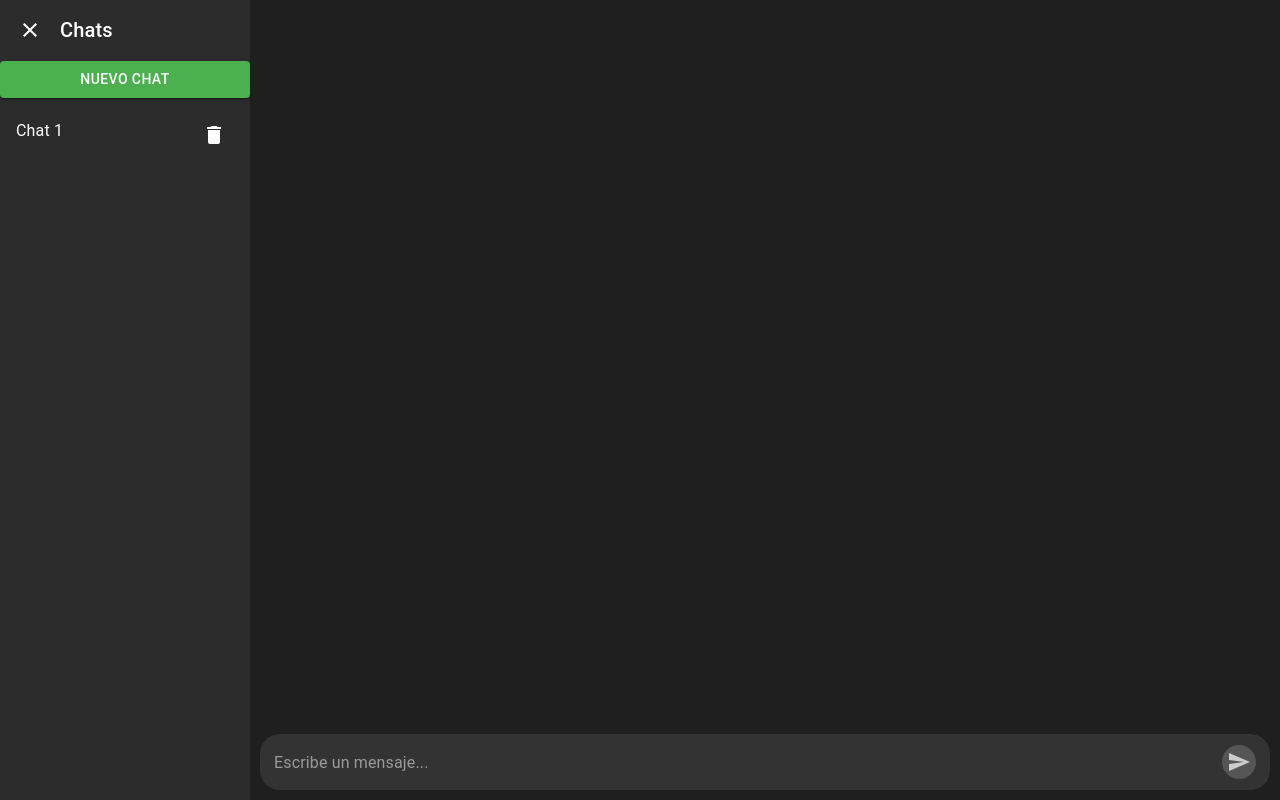
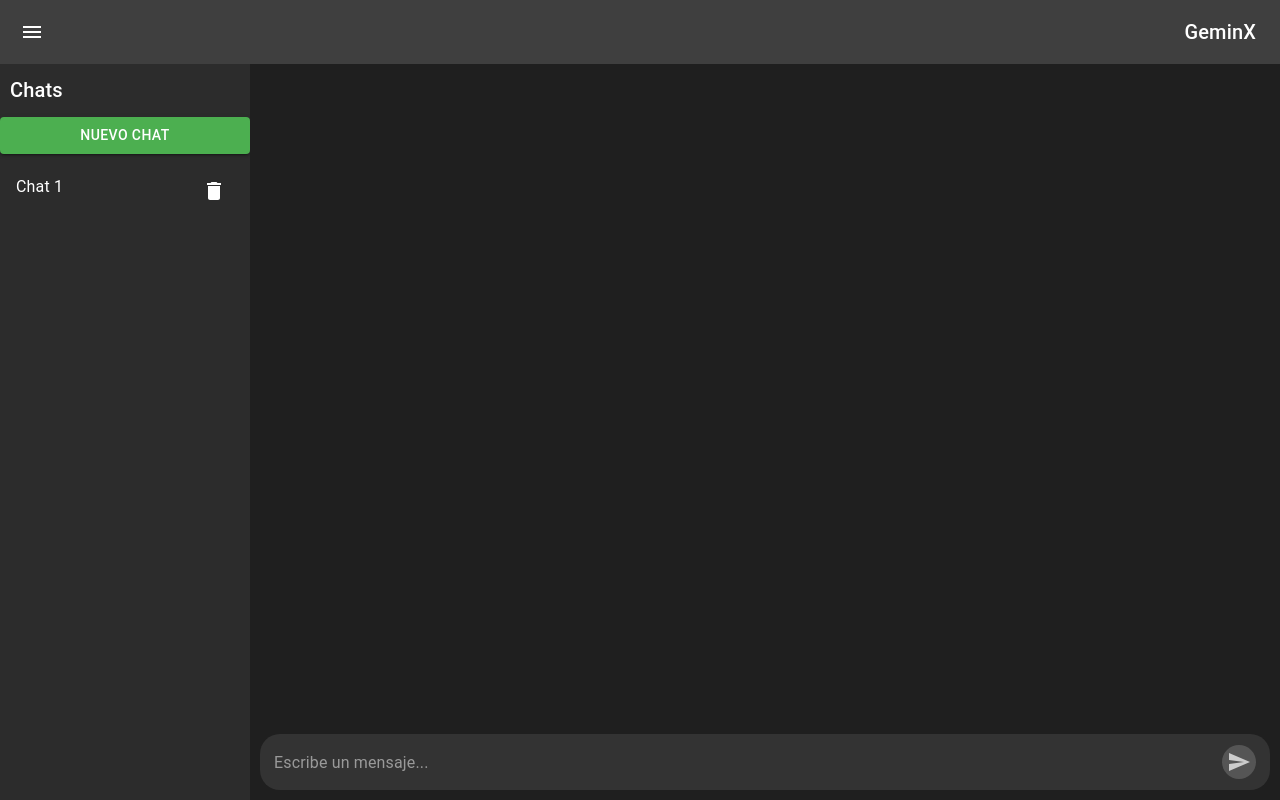
Before and after one commit to alessjh-dev/app-chat-web, a React (Vite) app: page / in a window 1280 px wide. Built offline with nearby package versions, Linux system fonts and the light colour scheme.

Commit message:
ADD: se agrega header

```diff
--- a/src/App.tsx
+++ b/src/App.tsx
@@ -2,6 +2,7 @@ import React, { useState, useEffect } from 'react';
 import { Box, CssBaseline, ThemeProvider } from '@mui/material';
 import ChatSidebar from './ChatSidebar';
 import ChatWindow from './ChatWindow';
+import Header from './Header';
 import theme from './theme';
 
 interface Message {
@@ -19,6 +20,7 @@ interface Chat {
 const App: React.FC = () => {
   const [chats, setChats] = useState<Chat[]>([]);
   const [selectedChatId, setSelectedChatId] = useState<number | null>(null);
+  const [isSidebarOpen, setIsSidebarOpen] = useState<boolean>(true);
 
   useEffect(() => {
     const storedChats = localStorage.getItem('chats');
@@ -72,15 +74,28 @@ const App: React.FC = () => {
     }
   };
 
+  const toggleSidebar = () => {
+    setIsSidebarOpen(!isSidebarOpen);
+  };
+
   const selectedChat = chats.find(chat => chat.id === selectedChatId) || null;
 
   return (
     <ThemeProvider theme={theme}>
       <CssBaseline />
-      <Box sx={{ display: 'flex', height: '100vh', position: 'relative' }}>
-        <ChatSidebar chats={chats} onSelectChat={handleSelectChat} onNewChat={handleNewChat} onDeleteChat={handleDeleteChat} />
-        <Box sx={{ flex: 1 }}>
-          <ChatWindow chat={selectedChat} onSendMessage={handleSendMessage} />
+      <Box sx={{ display: 'flex', flexDirection: 'column', height: '100vh', overflow: 'hidden' }}>
+        <Header toggleSidebar={toggleSidebar} />
+        <Box sx={{ display: 'flex', flex: 1 }}>
+          <ChatSidebar
+            chats={chats}
+            onSelectChat={handleSelectChat}
+            onNewChat={handleNewChat}
+            onDeleteChat={handleDeleteChat}
+            isOpen={isSidebarOpen}
+          />
+          <Box sx={{ flex: 1, display: 'flex', flexDirection: 'column', height: 'calc(100vh - 64px)' }}>
+            <ChatWindow chat={selectedChat} onSendMessage={handleSendMessage} />
+          </Box>
         </Box>
       </Box>
     </ThemeProvider>
--- a/src/ChatSidebar.tsx
+++ b/src/ChatSidebar.tsx
@@ -1,28 +1,22 @@
-import React, { useState } from 'react';
-import { Box, List, ListItem, ListItemText, Button, Typography, Divider, IconButton } from '@mui/material';
-import MenuIcon from '@mui/icons-material/Menu';
-import CloseIcon from '@mui/icons-material/Close';
+import React from 'react';
+import { Box, List, ListItem, ListItemText, Button, Typography, Divider, IconButton, Tooltip, Badge } from '@mui/material';
 import DeleteIcon from '@mui/icons-material/Delete';
+import AddIcon from '@mui/icons-material/Add';
 
 interface ChatSidebarProps {
   chats: { id: number; title: string; lastMessage: string }[];
   onSelectChat: (id: number) => void;
   onNewChat: () => void;
   onDeleteChat: (id: number) => void;
+  isOpen: boolean;
 }
 
-const ChatSidebar: React.FC<ChatSidebarProps> = ({ chats, onSelectChat, onNewChat, onDeleteChat }) => {
-  const [isOpen, setIsOpen] = useState(true);
-
-  const toggleSidebar = () => {
-    setIsOpen(!isOpen);
-  };
-
+const ChatSidebar: React.FC<ChatSidebarProps> = ({ chats, onSelectChat, onNewChat, onDeleteChat, isOpen }) => {
   return (
     <Box
       sx={{
         width: isOpen ? '250px' : { xs: '0', md: '60px' },
-        height: '100vh',
+        height: '100%',
         backgroundColor: '#2c2c2c',
         color: '#fff',
         transition: 'width 0.3s',
@@ -34,25 +28,20 @@ const ChatSidebar: React.FC<ChatSidebarProps> = ({ chats, onSelectChat, onNewCha
         overflow: 'hidden',
       }}
     >
-      <Box sx={{ display: 'flex', alignItems: 'center', padding: '10px' }}>
-        <IconButton onClick={toggleSidebar} sx={{ color: '#fff' }}>
-          {isOpen ? <CloseIcon /> : <MenuIcon />}
-        </IconButton>
-        {isOpen && (
-          <Typography variant="h6" sx={{ marginLeft: '10px' }}>
-            Chats
-          </Typography>
-        )}
-      </Box>
-      {isOpen && (
+      {isOpen ? (
         <>
+          <Box sx={{ padding: '10px' }}>
+            <Typography variant="h6">
+              Chats
+            </Typography>
+          </Box>
           <Divider sx={{ borderColor: '#424242' }} />
           <Button variant="contained" sx={{ backgroundColor: '#4caf50', color: '#fff' }} onClick={onNewChat} fullWidth>
             Nuevo Chat
           </Button>
           <Divider sx={{ borderColor: '#424242' }} />
           <List sx={{ width: '100%' }}>
-            {[...chats].reverse().map((chat) => (  // Reverse the order of chats
+            {[...chats].reverse().map((chat) => (
               <ListItem key={chat.id} sx={{ color: '#fff' }}>
                 <Box sx={{ display: 'flex', justifyContent: 'space-between', width: '100%' }}>
                   <ListItemText
@@ -72,6 +61,19 @@ const ChatSidebar: React.FC<ChatSidebarProps> = ({ chats, onSelectChat, onNewCha
             ))}
           </List>
         </>
+      ) : (
+        <>
+          <Tooltip title="Nuevo Chat">
+            <IconButton onClick={onNewChat} sx={{ backgroundColor: '#4caf50', color: '#fff', margin: '10px' }}>
+              <AddIcon />
+            </IconButton>
+          </Tooltip>
+          <Box sx={{ flex: 1, display: 'flex', alignItems: 'center' }}>
+            <Badge badgeContent={chats.length} color="error" sx={{ '& .MuiBadge-badge': { fontSize: '1.2rem', height: '30px', minWidth: '30px' } }}>
+              <Typography variant="body2" sx={{ visibility: 'hidden' }}>Chats</Typography>
+            </Badge>
+          </Box>
+        </>
       )}
     </Box>
   );
--- /dev/null
+++ b/src/Header.tsx
@@ -0,0 +1,25 @@
+import React from 'react';
+import { AppBar, Toolbar, Typography, Box, IconButton } from '@mui/material';
+import MenuIcon from '@mui/icons-material/Menu';
+
+interface HeaderProps {
+  toggleSidebar: () => void;
+}
+
+const Header: React.FC<HeaderProps> = ({ toggleSidebar }) => {
+  return (
+    <AppBar position="static" sx={{ backgroundColor: '#2c2c2c' }}>
+      <Toolbar>
+        <IconButton edge="start" color="inherit" onClick={toggleSidebar}>
+          <MenuIcon />
+        </IconButton>
+        <Box sx={{ flexGrow: 1 }} />
+        <Typography variant="h6">
+          GeminX
+        </Typography>
+      </Toolbar>
+    </AppBar>
+  );
+};
+
+export default Header;
```
